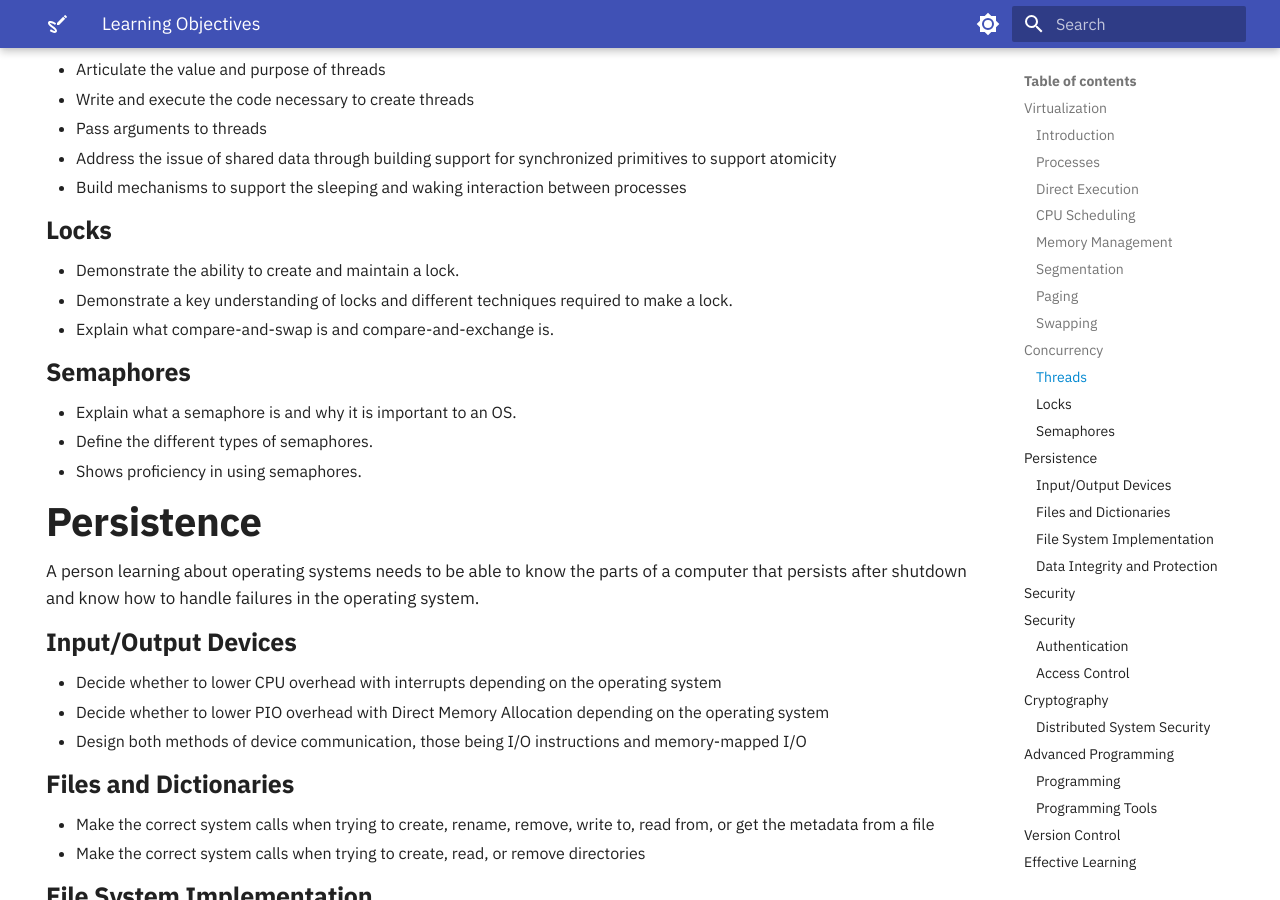
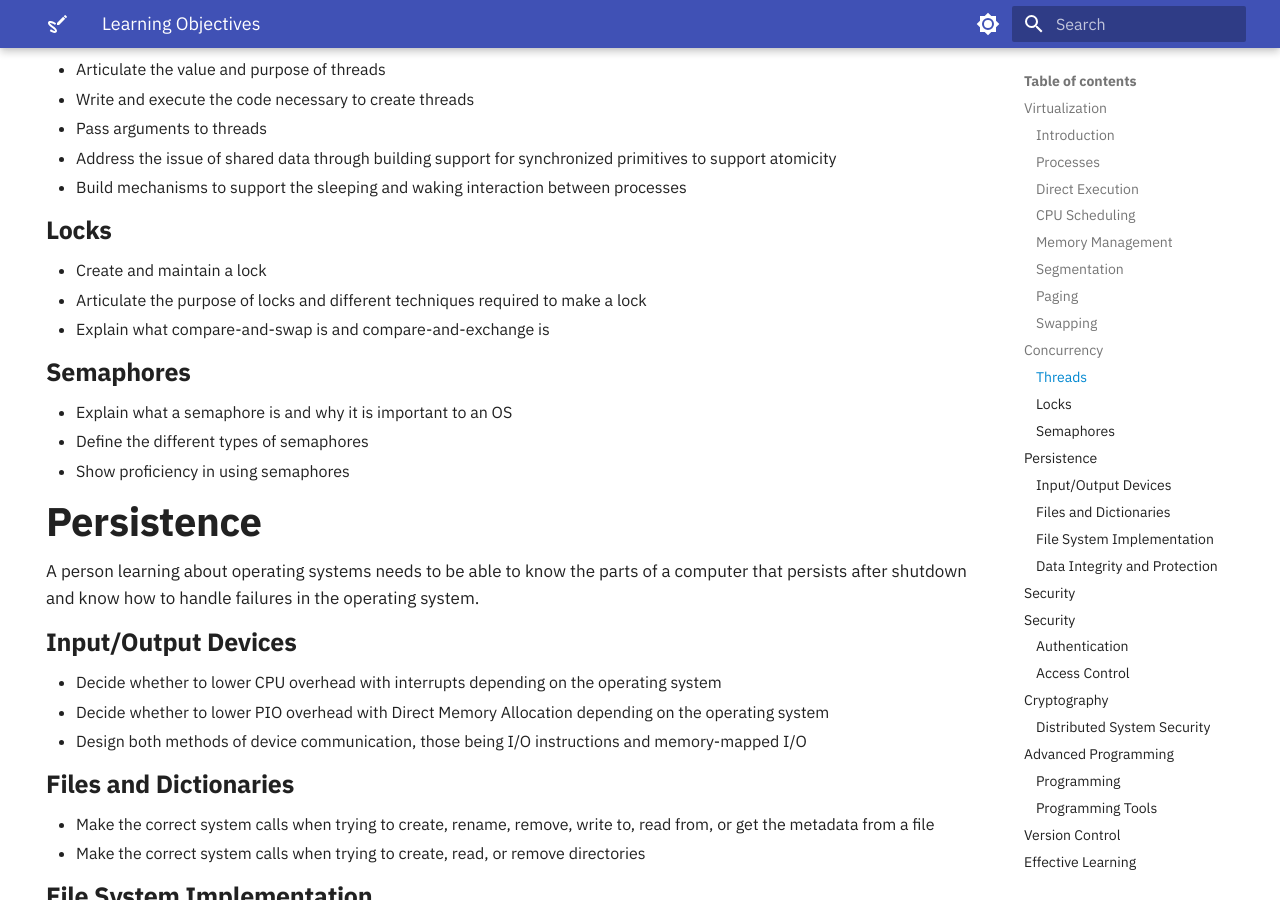
Before and after one commit to OS-Sketch/www.os-sketch.com, an MkDocs documentation site: the page built from docs/operating-systems/learning-objectives.md, in a window 1280 px wide and 900 px high, scrolled down 1879 px. Built offline with MkDocs 1.6.1 and Material for MkDocs 9.7.7, drawn with Linux system fonts in a browser that asks for light colours.

Commit message:
fix: Update Locks and Semaphores

```diff
--- a/docs/operating-systems/learning-objectives.md
+++ b/docs/operating-systems/learning-objectives.md
@@ -96,15 +96,15 @@ Stride scheduling is made without using randomization in mind, why do people use
 
 ### Locks
 
-- Demonstrate the ability to create and maintain a lock.
-- Demonstrate a key understanding of locks and different techniques required to make a lock.
-- Explain what compare-and-swap is and compare-and-exchange is.
+- Create and maintain a lock
+- Articulate the purpose of locks and different techniques required to make a lock
+- Explain what compare-and-swap is and compare-and-exchange is
 
 ### Semaphores
 
-- Explain what a semaphore is and why it is important to an OS.
-- Define the different types of semaphores.
-- Shows proficiency in using semaphores.
+- Explain what a semaphore is and why it is important to an OS
+- Define the different types of semaphores
+- Show proficiency in using semaphores
 
 ## Persistence
 
```
